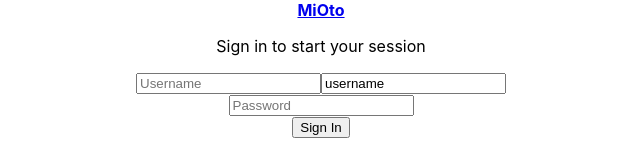
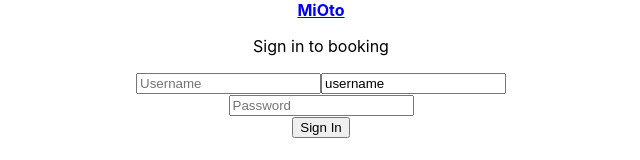
Before and after one commit to KMS-DT6/kms-frontend, a React (Create React App) app: page /login in a window 1280 px wide. Shown: the top 160 px of the page, without its empty margins (319-959 px from the left). Built offline with nearby package versions, Linux system fonts and the light colour scheme.

Commit message:
add login

```diff
--- a/src/pages/Login.js
+++ b/src/pages/Login.js
@@ -27,7 +27,7 @@ function Login() {
                 <a href="/" className="h1"><b>MiOto</b></a>
             </div>
             <div className="card-body">
-                <p className="login-box-msg">Sign in to start your session</p>
+                <p className="login-box-msg">Sign in to booking</p>
                 <form>
                     <div className="input-group mb-3">
                         <input type="text" className="form-control" placeholder="Username" onChange={(e) => setUsername(e.target.value)}/>
```
